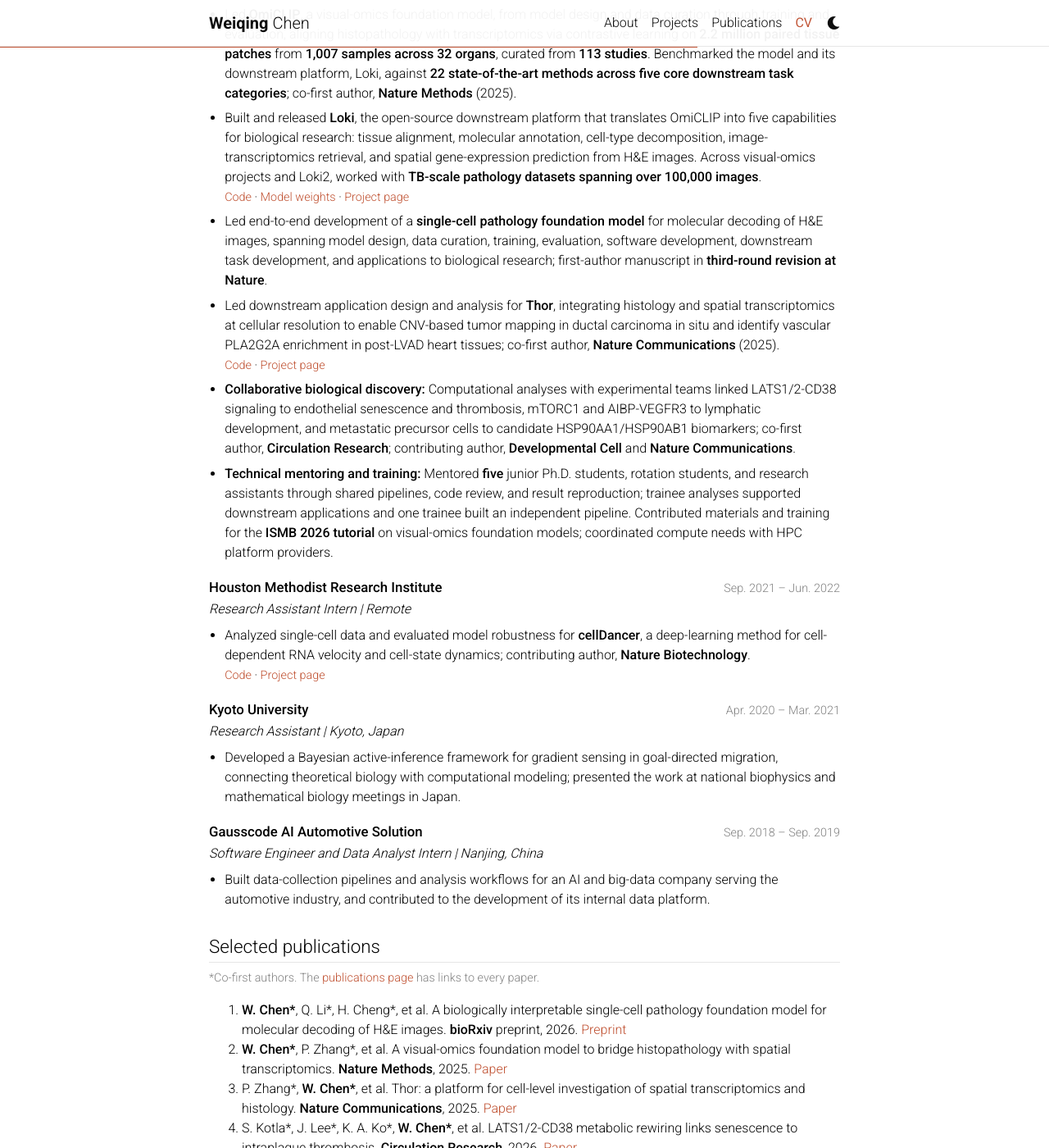
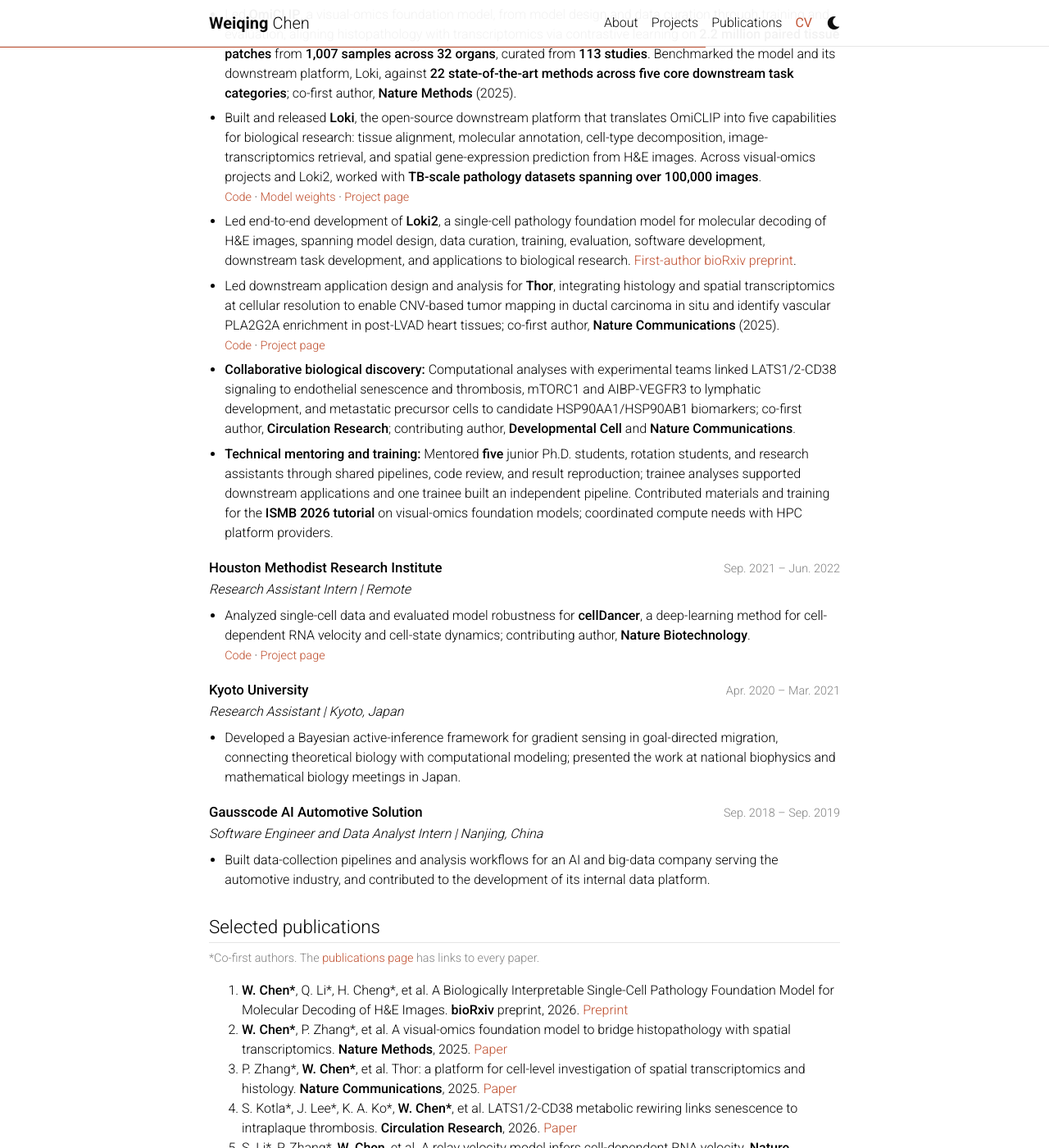
Before and after one commit to osakemon/osakemon.github.io, a Jekyll site: the page built from _pages/cv.md, in a window 1280 px wide and 1400 px high, scrolled down 1452 px. Shown: the whole window at 82% size. Built offline with Jekyll 4.4.1, drawn with Linux system fonts in a browser that asks for light colours; comment, search, counter and statistics services are not loaded; a style sheet for code colours, icons or effects is not loaded; some of the changed text lies outside the part shown.

Commit message:
Update website CV with Loki2 preprint

```diff
--- a/_pages/cv.md
+++ b/_pages/cv.md
@@ -20,11 +20,11 @@ nav_order: 3
   <a href="https://scholar.google.com/citations?user={{ site.scholar_userid }}">Google Scholar</a>
   <a href="{{ '/publications/' | relative_url }}">Publications</a>
 </div>
-<p class="cv-updated">PDF version: October 2026.</p>
+<p class="cv-updated">PDF version: November 2026.</p>
 
 ## Profile
 
-Machine-learning researcher developing multimodal foundation models and research tools for computational pathology, single-cell biology, spatial biology, dynamical modeling of biological systems, and multi-omics analysis, including transcriptomics, proteomics, and metabolomics. Led end-to-end development of **OmiCLIP, a visual-omics foundation model, and its downstream platform, Loki** (**Nature Methods**), from model design and data curation through training, evaluation, and software release, including downstream task development and applications to biological research. International and interdisciplinary background: trained in computer science in China, theoretical biology in Japan, and AI for biomedicine in the United States. First and co-first author of work published in **Nature Methods**, **Nature Communications**, and **Circulation Research**, with a first-author manuscript in third-round revision at **Nature**.
+Machine-learning researcher developing multimodal foundation models and research tools for computational pathology, single-cell biology, spatial biology, dynamical modeling of biological systems, and multi-omics analysis, including transcriptomics, proteomics, and metabolomics. Led end-to-end development of **OmiCLIP, a visual-omics foundation model, and its downstream platform, Loki** (**Nature Methods**), from model design and data curation through training, evaluation, and software release, including downstream task development and applications to biological research. International and interdisciplinary background: trained in computer science in China, theoretical biology in Japan, and AI for biomedicine in the United States. First and co-first author of work published in **Nature Methods**, **Nature Communications**, and **Circulation Research**, with a first-author [bioRxiv preprint](https://www.biorxiv.org/content/10.64898/2026.11.14.766416v1) introducing Loki2.
 
 ## Technical expertise
 
@@ -73,7 +73,7 @@ Machine-learning researcher developing multimodal foundation models and research
   <ul>
     <li>Led <strong>OmiCLIP</strong>, a visual-omics foundation model, from model design and data curation through training and evaluation, aligning histopathology with transcriptomics via contrastive learning on <strong>2.2 million paired tissue patches</strong> from <strong>1,007 samples across 32 organs</strong>, curated from <strong>113 studies</strong>. Benchmarked the model and its downstream platform, Loki, against <strong>22 state-of-the-art methods across five core downstream task categories</strong>; co-first author, <strong>Nature Methods</strong> (2025).</li>
     <li>Built and released <strong>Loki</strong>, the open-source downstream platform that translates OmiCLIP into five capabilities for biological research: tissue alignment, molecular annotation, cell-type decomposition, image-transcriptomics retrieval, and spatial gene-expression prediction from H&amp;E images. Across visual-omics projects and Loki2, worked with <strong>TB-scale pathology datasets spanning over 100,000 images</strong>. <span class="cv-links"><a href="https://github.com/GuangyuWangLab2021/Loki">Code</a> · <a href="https://huggingface.co/WangGuangyuLab/Loki">Model weights</a> · <a href="{{ '/projects/loki/' | relative_url }}">Project page</a></span></li>
-    <li>Led end-to-end development of a <strong>single-cell pathology foundation model</strong> for molecular decoding of H&amp;E images, spanning model design, data curation, training, evaluation, software development, downstream task development, and applications to biological research; first-author manuscript in <strong>third-round revision at Nature</strong>.</li>
+    <li>Led end-to-end development of <strong>Loki2</strong>, a single-cell pathology foundation model for molecular decoding of H&amp;E images, spanning model design, data curation, training, evaluation, software development, downstream task development, and applications to biological research. <a href="https://www.biorxiv.org/content/10.64898/2026.11.14.766416v1">First-author bioRxiv preprint</a>.</li>
     <li>Led downstream application design and analysis for <strong>Thor</strong>, integrating histology and spatial transcriptomics at cellular resolution to enable CNV-based tumor mapping in ductal carcinoma in situ and identify vascular PLA2G2A enrichment in post-LVAD heart tissues; co-first author, <strong>Nature Communications</strong> (2025). <span class="cv-links"><a href="https://github.com/GuangyuWangLab2021/Thor">Code</a> · <a href="{{ '/projects/thor/' | relative_url }}">Project page</a></span></li>
     <li><strong>Collaborative biological discovery:</strong> Computational analyses with experimental teams linked LATS1/2-CD38 signaling to endothelial senescence and thrombosis, mTORC1 and AIBP-VEGFR3 to lymphatic development, and metastatic precursor cells to candidate HSP90AA1/HSP90AB1 biomarkers; co-first author, <strong>Circulation Research</strong>; contributing author, <strong>Developmental Cell</strong> and <strong>Nature Communications</strong>.</li>
     <li><strong>Technical mentoring and training:</strong> Mentored <strong>five</strong> junior Ph.D. students, rotation students, and research assistants through shared pipelines, code review, and result reproduction; trainee analyses supported downstream applications and one trainee built an independent pipeline. Contributed materials and training for the <strong>ISMB 2026 tutorial</strong> on visual-omics foundation models; coordinated compute needs with HPC platform providers.</li>
@@ -117,7 +117,7 @@ Machine-learning researcher developing multimodal foundation models and research
 
 <p class="cv-note">*Co-first authors. The <a href="{{ '/publications/' | relative_url }}">publications page</a> has links to every paper.</p>
 
-1. **W. Chen\***, Q. Li\*, H. Cheng\*, et al. A biologically interpretable single-cell pathology foundation model for molecular decoding of H&E images. **bioRxiv** preprint, 2026. [Preprint](https://www.biorxiv.org/content/10.64898/2026.11.14.766416v1)
+1. **W. Chen\***, Q. Li\*, H. Cheng\*, et al. A Biologically Interpretable Single-Cell Pathology Foundation Model for Molecular Decoding of H&E Images. **bioRxiv** preprint, 2026. [Preprint](https://www.biorxiv.org/content/10.64898/2026.11.14.766416v1)
 2. **W. Chen\***, P. Zhang\*, et al. A visual-omics foundation model to bridge histopathology with spatial transcriptomics. **Nature Methods**, 2025. [Paper](https://www.nature.com/articles/s41592-025-02707-1)
 3. P. Zhang\*, **W. Chen\***, et al. Thor: a platform for cell-level investigation of spatial transcriptomics and histology. **Nature Communications**, 2025. [Paper](https://www.nature.com/articles/s41467-025-62593-1)
 4. S. Kotla\*, J. Lee\*, K. A. Ko\*, **W. Chen\***, et al. LATS1/2-CD38 metabolic rewiring links senescence to intraplaque thrombosis. **Circulation Research**, 2026. [Paper](https://www.ahajournals.org/doi/full/10.1161/CIRCRESAHA.125.327427)
```
Also changed, not shown: 1 other file.
